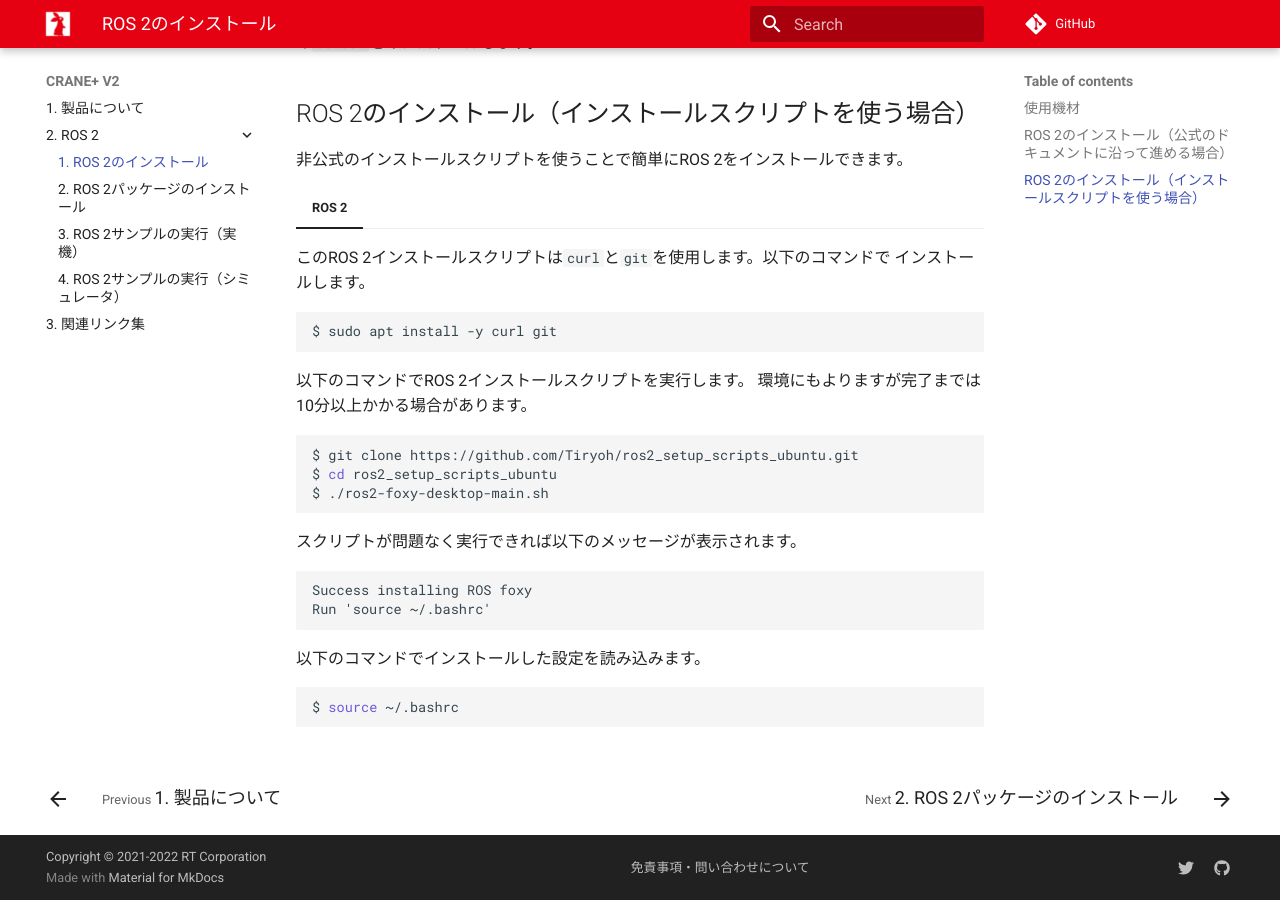
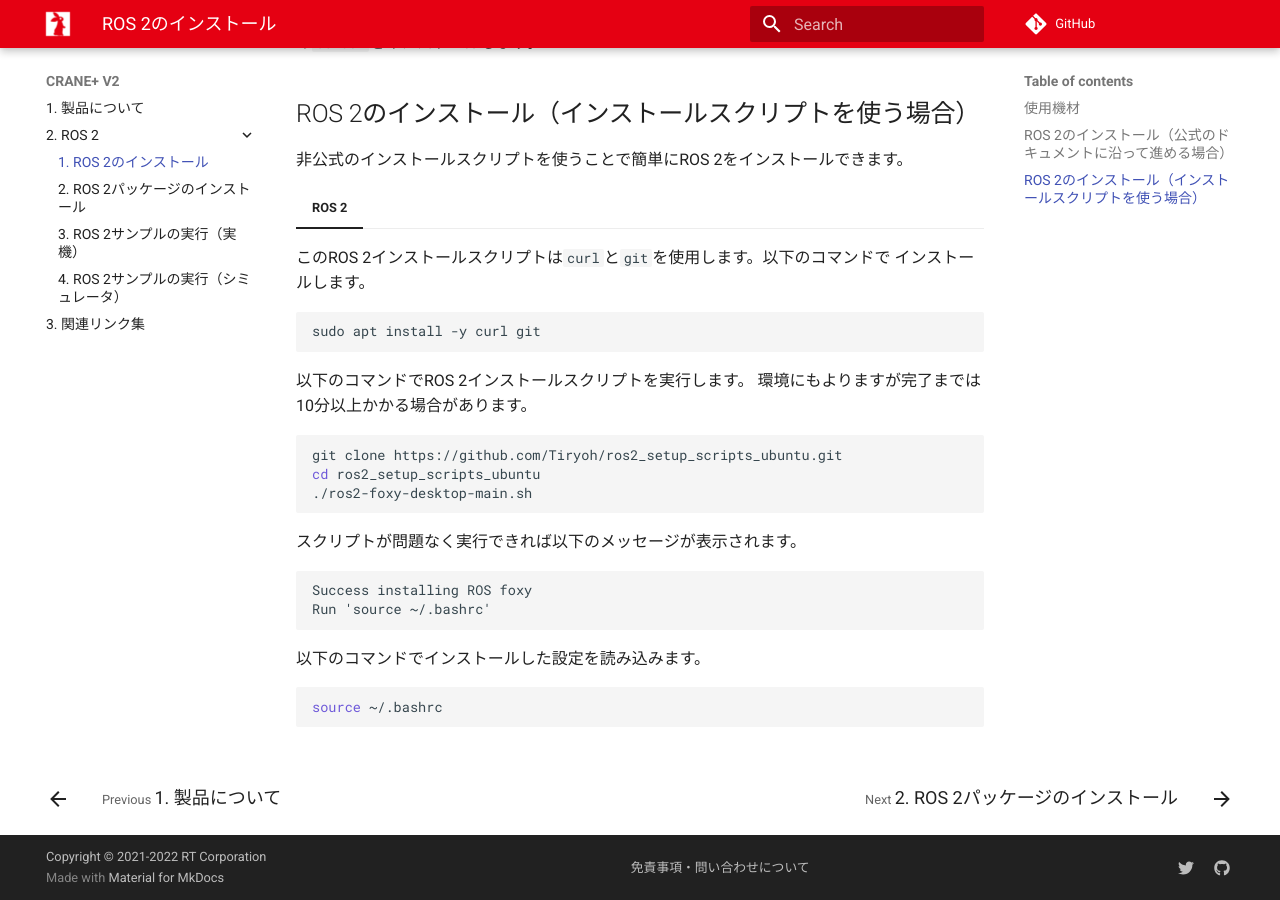
Before and after one commit to rt-net/tutorials, an MkDocs documentation site: the page built from docs/cranev2/ros/install.md, in a window 1280 px wide and 900 px high, scrolled down 791 px. Built offline with MkDocs 1.6.1 and Material for MkDocs 9.7.7, drawn with Linux system fonts in a browser that asks for light colours; comment, search, counter and statistics services are not loaded.

Commit message:
コマンドの$マークを削除

````diff
--- a/docs/cranev2/ros/install.md
+++ b/docs/cranev2/ros/install.md
@@ -36,16 +36,16 @@
 インストールします。
 
 ```sh
-$ sudo apt install -y curl git
+sudo apt install -y curl git
 ```
 
 以下のコマンドでROS 2インストールスクリプトを実行します。
 環境にもよりますが完了までは10分以上かかる場合があります。
 
 ```sh
-$ git clone https://github.com/Tiryoh/ros2_setup_scripts_ubuntu.git
-$ cd ros2_setup_scripts_ubuntu
-$ ./ros2-foxy-desktop-main.sh
+git clone https://github.com/Tiryoh/ros2_setup_scripts_ubuntu.git
+cd ros2_setup_scripts_ubuntu
+./ros2-foxy-desktop-main.sh
 ```
 
 スクリプトが問題なく実行できれば以下のメッセージが表示されます。
@@ -58,5 +58,5 @@
 以下のコマンドでインストールした設定を読み込みます。
 
 ```sh
-$ source ~/.bashrc
+source ~/.bashrc
 ```
````
Also changed, not shown: docs/cranev2/ros/package-install.md (+1 -1 lines), docs/cranev2/ros/samples.md (+2 -2 lines), docs/cranev2/ros/simulator.md (+2 -2 lines).
